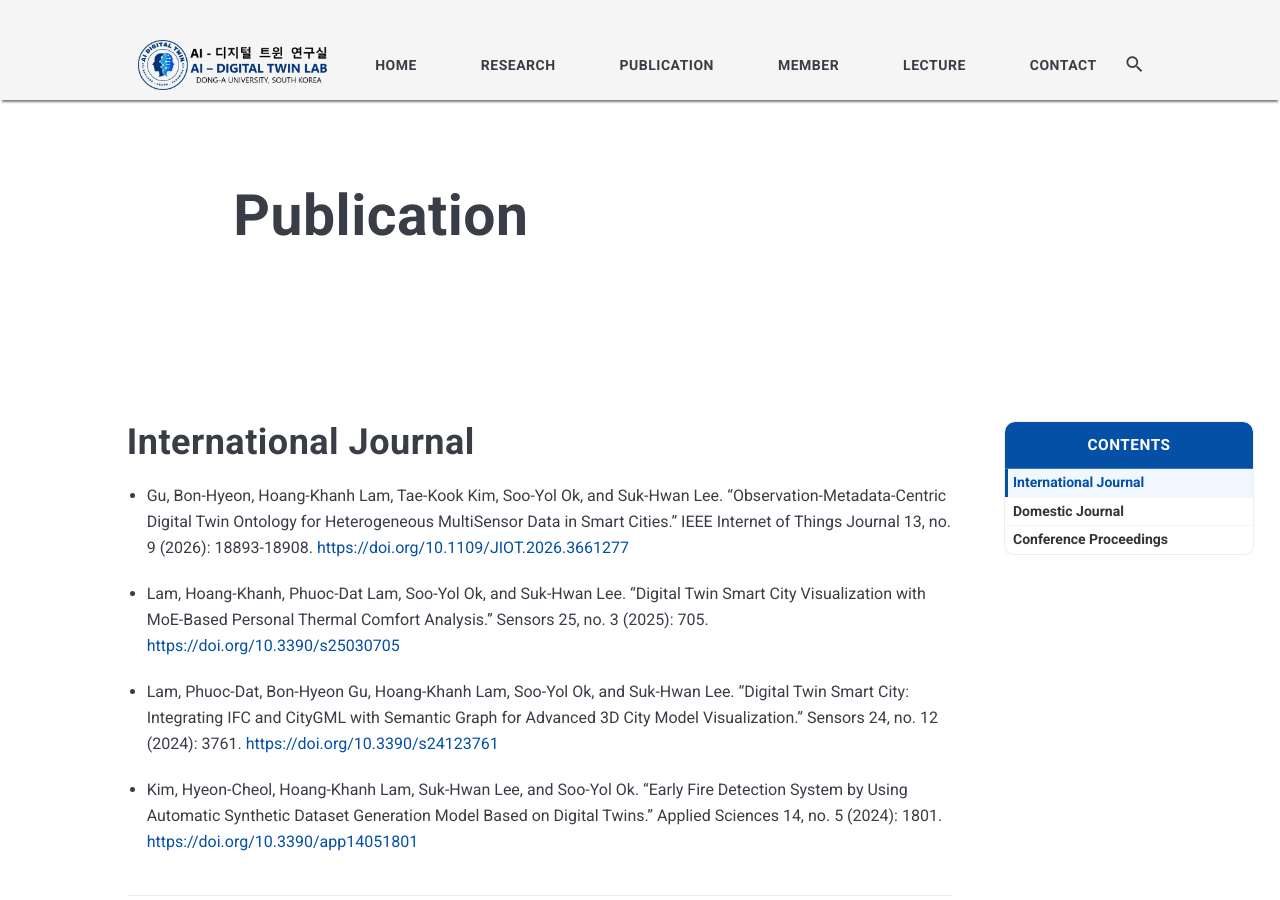
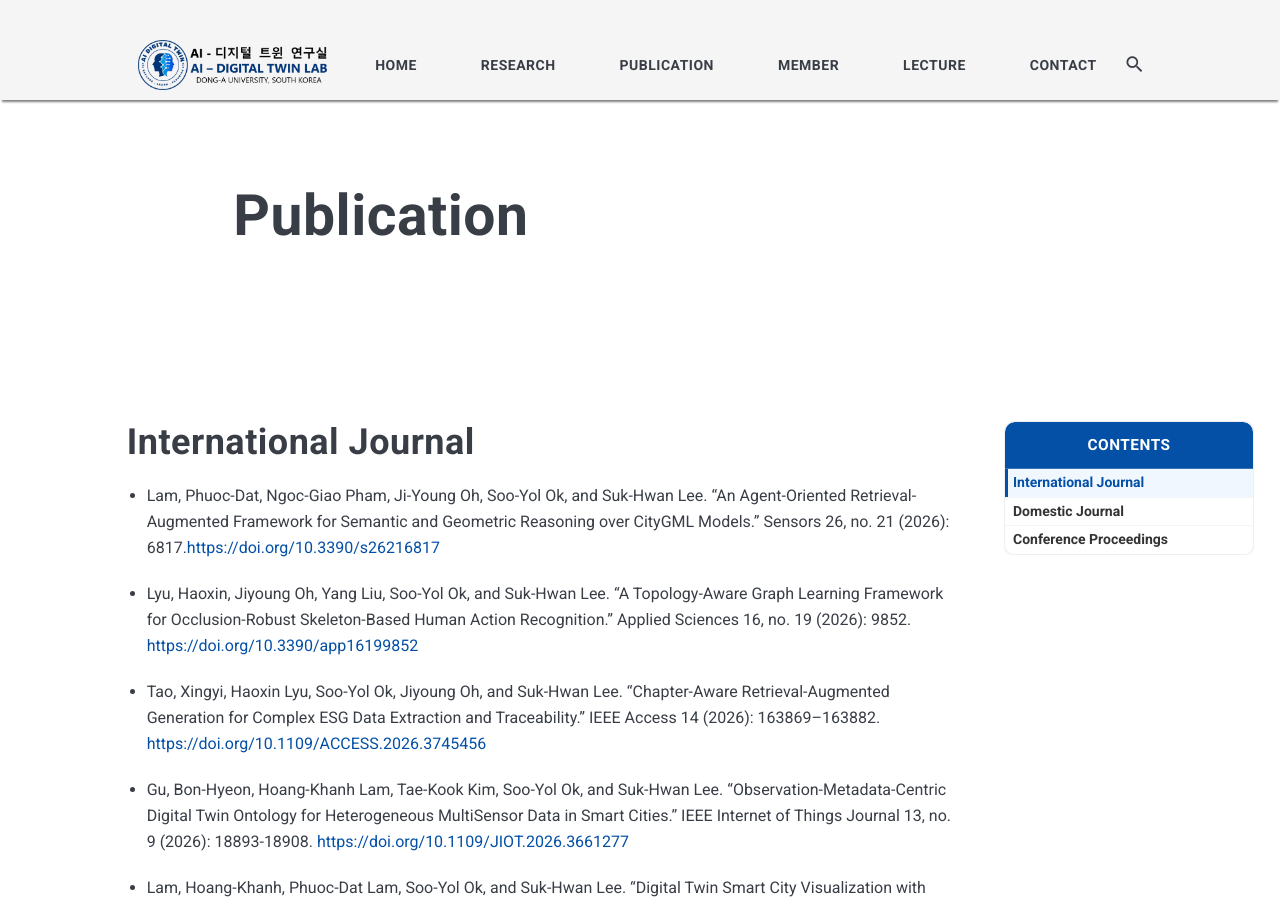
Before and after one commit to AIDTLab-DAU/AIDTLab-DAU.github.io, a Jekyll site: the page built from _pages/2-publication.md, in a window 1280 px wide and 900 px high. Built offline with Jekyll 4.4.1, drawn with Linux system fonts in a browser that asks for light colours; nearby versions of some CDN libraries.

Commit message:
Updated list of publications

```diff
--- a/_pages/2-publication.md
+++ b/_pages/2-publication.md
@@ -8,6 +8,11 @@ toc: true
 ---
 
 # International Journal
+* Lam, Phuoc-Dat, Ngoc-Giao Pham, Ji-Young Oh, Soo-Yol Ok, and Suk-Hwan Lee. "An Agent-Oriented Retrieval-Augmented Framework for Semantic and Geometric Reasoning over CityGML Models." Sensors 26, no. 21 (2026): 6817.[https://doi.org/10.3390/s26216817](https://doi.org/10.3390/s26216817)
+
+* Lyu, Haoxin, Jiyoung Oh, Yang Liu, Soo-Yol Ok, and Suk-Hwan Lee. “A Topology-Aware Graph Learning Framework for Occlusion-Robust Skeleton-Based Human Action Recognition.” Applied Sciences 16, no. 19 (2026): 9852. [https://doi.org/10.3390/app16199852](https://doi.org/10.3390/app16199852)
+
+* Tao, Xingyi, Haoxin Lyu, Soo-Yol Ok, Jiyoung Oh, and Suk-Hwan Lee. “Chapter-Aware Retrieval-Augmented Generation for Complex ESG Data Extraction and Traceability.” IEEE Access 14 (2026): 163869–163882. [https://doi.org/10.1109/ACCESS.2026.3745456](https://doi.org/10.1109/ACCESS.2026.3745456)
 
 * Gu, Bon-Hyeon, Hoang-Khanh Lam, Tae-Kook Kim, Soo-Yol Ok, and Suk-Hwan Lee. “Observation-Metadata-Centric Digital Twin Ontology for Heterogeneous MultiSensor Data in Smart Cities.” IEEE Internet of Things Journal 13, no. 9 (2026): 18893-18908. [https://doi.org/10.1109/JIOT.2026.3661277](https://doi.org/10.1109/JIOT.2026.3661277)
 
```
Also changed, not shown: _pages/phd/99-lpd.md (+1 -1 lines).
